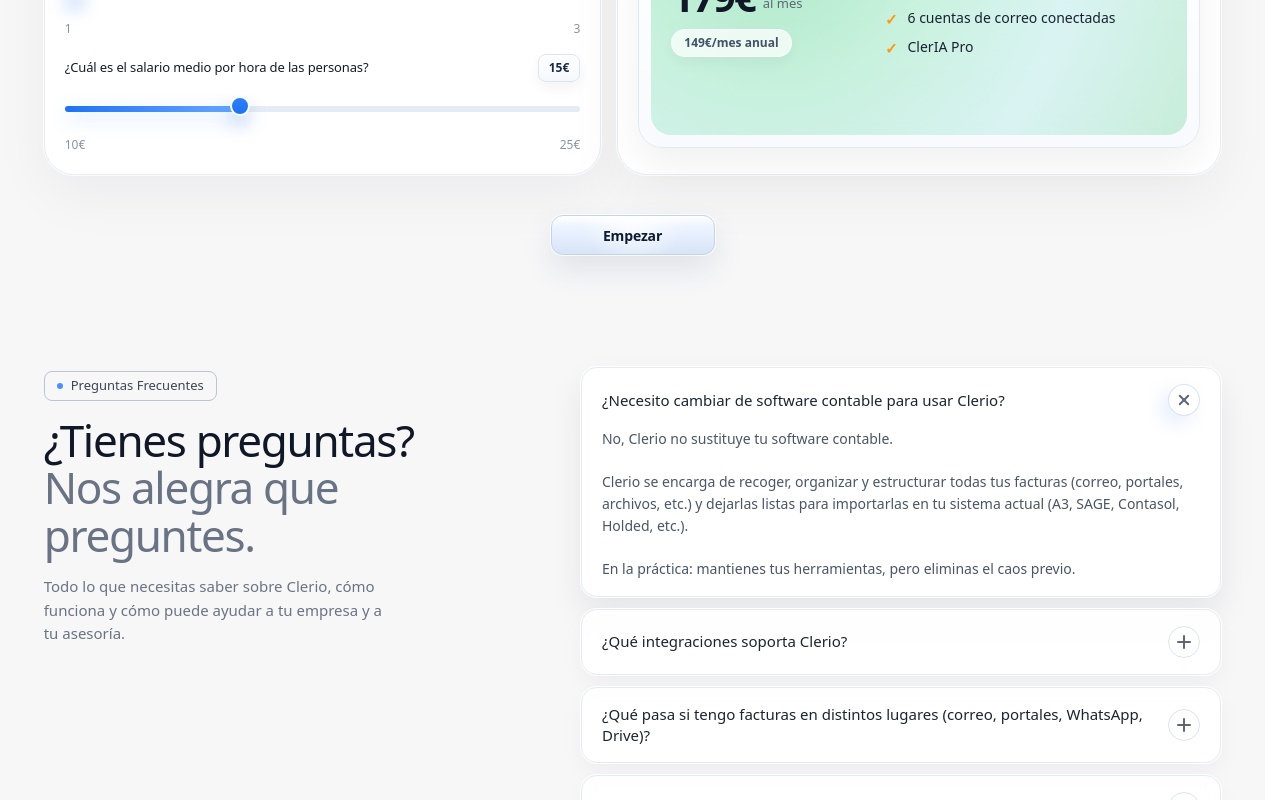
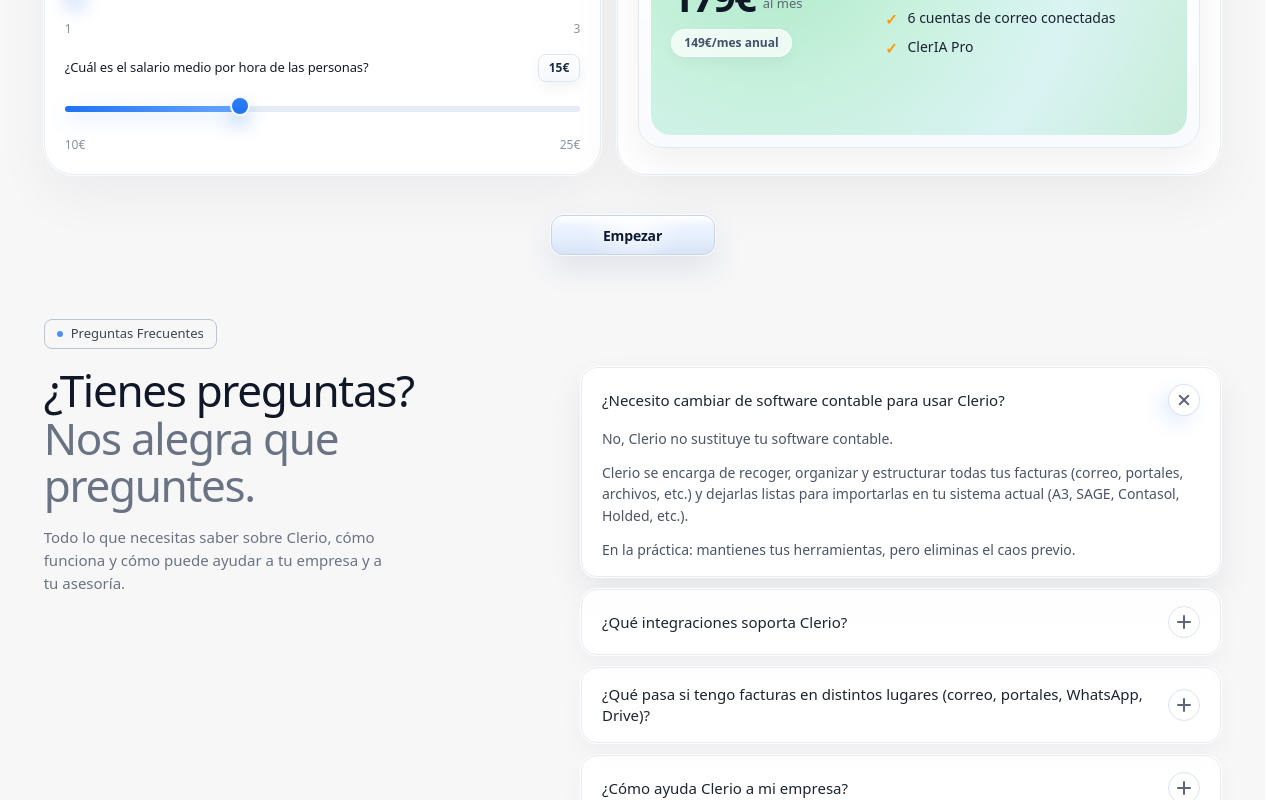
Before and after one commit to Ascend-Solutions-SL/clerio-web, a Next.js app: page / in a window 1280 px wide. Both pictures are taken after a click on the button "¿Necesito cambiar de software contable para usar Clerio?". Shown: the part 5907-6707 px from the top of the page. Built offline with nearby package versions, Linux system fonts and the light colour scheme.

Commit message:
refactor: update faq content and formatting

```diff
--- a/app/page.tsx
+++ b/app/page.tsx
@@ -16,35 +16,31 @@
     },
     {
       q: "¿Qué integraciones soporta Clerio?",
-      a: "Clerio se conecta con los principales servicios de correo (Gmail, Outlook), plataformas de almacenamiento (Google Drive, Dropbox), y software de facturación/ERP como Holded. También soporta exportación de informes en formatos compatibles con programas contables.",
+      a: "Clerio se conecta con los principales servicios de correo (Gmail, Outlook), plataformas de almacenamiento (Google Drive, Onedrive, Dropbox), y softwares de facturación/ERP como Holded o Sage.\n\nTratamos deintegrarnos con tantos software como sea posible así que, si utilizas uno que no soportemos, solo tienes que pedirlo.",
     },
     {
       q: "¿Qué pasa si tengo facturas en distintos lugares (correo, portales, WhatsApp, Drive)?",
-      a: "Precisamente ahí está el valor de Clerio: centraliza automáticamente facturas de diferentes fuentes, las organiza y las pone a disposición de tu asesoría sin que tengas que reenviar documentos ni perder tiempo buscándolos.",
+      a: "¡Es exactamente el problema que Clerio resuelve!\n\nClerio recoge automáticamente facturas desde múltiples fuentes, las centraliza y las organiza en un único lugar.\n\nDejas de:\n\n- Buscar facturas en 5 sitios distintos\n- Pedir documentos a proveedores\n- Reenviar emails constantemente\n\nTodo queda ordenado y accesible en segundos.",
     },
     {
-      q: "¿Cómo ayuda Clerio a mi asesoría?",
-      a: "Tu asesoría recibe las facturas ya organizadas por fecha, cliente y categoría. Así evita perder tiempo clasificando documentos, conciliando pagos o persiguiendo información. Esto significa cierres más rápidos y menos errores en la contabilidad.",
+      q: "¿Cómo ayuda Clerio a mi empresa?",
+      a: "Clerio elimina el trabajo manual de gestión y organización de facturas dentro de tu empresa. Tu equipo ya no tiene que:\n\n- Perseguir facturas\n- Descargarlas manualmente\n- Clasificarlas una a una\n\nEl resultado:\n\n- Menos tiempo operativo\n- Menos errores\n- Procesos más rápidos y controlados",
     },
     {
       q: "¿Es seguro subir mis facturas a Clerio?",
-      a: "Sí. Clerio utiliza cifrado de extremo a extremo y almacenamiento seguro en la nube. Además, cada empresa y asesoría tiene accesos separados y controlados para garantizar la privacidad de la información.",
+      a: "Sí. Clerio utiliza cifrado y almacenamiento seguro en la nube para proteger toda la información. Además, cada empresa y usuario tiene accesos separados y controlados para garantizar la privacidad de la información.",
     },
     {
       q: "¿Qué ocurre si supero el límite de facturas de mi plan?",
-      a: "Si tu volumen de facturación crece y superas el límite de tu plan, Clerio te notificará y podrás actualizar al plan inmediatamente superior. El cambio es automático y no pierdes ningún documento.",
+      a: "Si tu volumen de facturación crece y superas el límite de tu plan, Clerio te notificará y podrás actualizar al plan inmediatamente superior o añadir paquetes extra (add-on) de facturas. En ningún momento pierdes acceso a tus facturas.",
     },
     {
       q: "¿Cuánto tiempo ahorro usando Clerio?",
-      a: "De media, las empresas reducen hasta un 85% del tiempo dedicado a organizar facturas y las asesorías hacen los cierres mensuales hasta 5 veces más rápido. Esto significa más foco en el negocio y menos tareas manuales.",
-    },
-    {
-      q: "¿Puedo usar Clerio con varios usuarios dentro de mi empresa?",
-      a: "Cada plan incluye un número de usuarios determinado. Puedes asignarlos a tu equipo, añadir asientos extra o subir de plan cuando lo necesites. Los asientos se pueden reasignar sin perder información.",
+      a: "Las empresas reducen hasta un 95% del tiempo dedicado a gestionar facturas. Tareas que antes llevaban horas (buscar, descargar, clasificar, enviar) pasan a ser automáticas.\n\nResultado: más tiempo en el negocio, menos trabajo manual. Esto significa más foco en el negocio y menos tareas manuales.",
     },
     {
       q: "¿Qué pasa si decido dejar de usar Clerio?",
-      a: "Tus documentos siempre son tuyos. Puedes descargar todas tus facturas en ZIP o CSV antes de cancelar la suscripción. Clerio garantiza que nunca perderás acceso a tu información.",
+      a: "Tus documentos siempre son tuyos. Dado que organizamos las facturas en tu propio almacenamiento en la nube (Google Drive, OneDrive, Dropbox...), tus facturas siempre están en tu posesión, con la misma organización que hizo Clerio.",
     },
   ];
 
--- a/components/FaqSection.tsx
+++ b/components/FaqSection.tsx
@@ -3,6 +3,29 @@
 import { useEffect, useRef, useState } from "react";
 
 type FaqItem = { q: string; a: string };
+
+function renderAnswer(answer: string) {
+  return answer.split(/\n\s*\n/).map((block, index) => {
+    const lines = block.split("\n").filter((line) => line.trim().length > 0);
+    const isList = lines.length > 0 && lines.every((line) => line.trim().startsWith("- "));
+
+    if (isList) {
+      return (
+        <ul key={index} className="mt-3 list-disc space-y-1 pl-5 text-[13px] leading-[1.55] text-[#4a5565] sm:text-[14px]">
+          {lines.map((line) => (
+            <li key={line}>{line.trim().slice(2)}</li>
+          ))}
+        </ul>
+      );
+    }
+
+    return (
+      <p key={index} className="mt-3 whitespace-pre-line text-[13px] leading-[1.55] text-[#4a5565] sm:text-[14px]">
+        {block}
+      </p>
+    );
+  });
+}
 
 export default function FaqSection({ items }: { items: FaqItem[] }) {
   const sectionRef = useRef<HTMLElement | null>(null);
@@ -30,19 +53,19 @@
   }, []);
 
   return (
-    <section ref={sectionRef} className="px-4 pt-10 pb-4 sm:px-6 sm:pt-14 sm:pb-4">
+    <section ref={sectionRef} className="overflow-visible px-4 pt-10 pb-4 sm:px-6 sm:pt-14 sm:pb-4">
       <div
         className={`container-page grid gap-10 transition-all duration-[950ms] [transition-timing-function:cubic-bezier(0.2,0.75,0.2,1)] lg:grid-cols-[minmax(0,0.85fr)_minmax(0,1.15fr)] lg:gap-16 ${
           isVisible ? "translate-y-0 opacity-100 blur-0" : "translate-y-8 opacity-0 blur-[6px]"
         }`}
       >
-        <div className="lg:pt-1">
-          <div className="inline-flex items-center rounded-[8px] border border-[#bcc4d1] px-3 py-1 text-[13px] font-medium text-[#3d4655]">
+        <div className="relative lg:pt-0">
+          <div className="inline-flex items-center rounded-[8px] border border-[#bcc4d1] px-3 py-1 text-[13px] font-medium text-[#3d4655] lg:absolute lg:left-0 lg:top-[-48px]">
             <span className="mr-2 h-1.5 w-1.5 rounded-full bg-[#4e8fff]" />
             Preguntas Frecuentes
           </div>
 
-          <h2 className="mt-4 text-[34px] font-medium leading-[1.08] tracking-[-0.03em] text-[#101828] sm:text-[44px]">
+          <h2 className="mt-4 text-[34px] font-medium leading-[1.08] tracking-[-0.03em] text-[#101828] sm:text-[44px] lg:mt-0">
             ¿Tienes preguntas?
             <span className="block text-[#6a7383]">Nos alegra que preguntes.</span>
           </h2>
@@ -86,14 +109,12 @@
                   openIndex === index ? "grid-rows-[1fr]" : "grid-rows-[0fr]"
                 }`}
               >
-                <div className="overflow-hidden">
-                  <p
-                    className={`mt-3 whitespace-pre-line text-[13px] leading-[1.55] text-[#4a5565] transition-all duration-500 ease-[cubic-bezier(0.22,1,0.36,1)] sm:text-[14px] ${
-                      openIndex === index ? "translate-y-0 opacity-100" : "-translate-y-1 opacity-0"
-                    }`}
-                  >
-                    {item.a}
-                  </p>
+                <div
+                  className={`overflow-hidden transition-all duration-500 ease-[cubic-bezier(0.22,1,0.36,1)] ${
+                    openIndex === index ? "translate-y-0 opacity-100" : "-translate-y-1 opacity-0"
+                  }`}
+                >
+                  <div>{renderAnswer(item.a)}</div>
                 </div>
               </div>
             </div>
```
